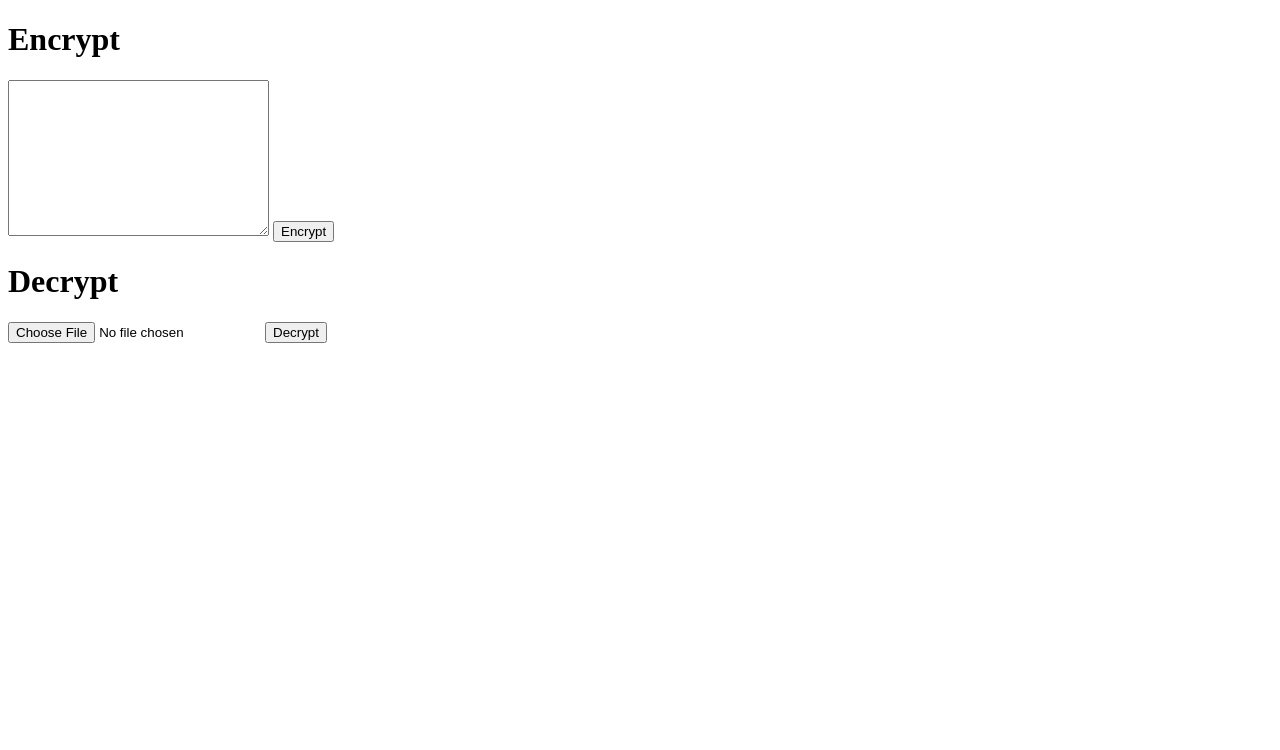
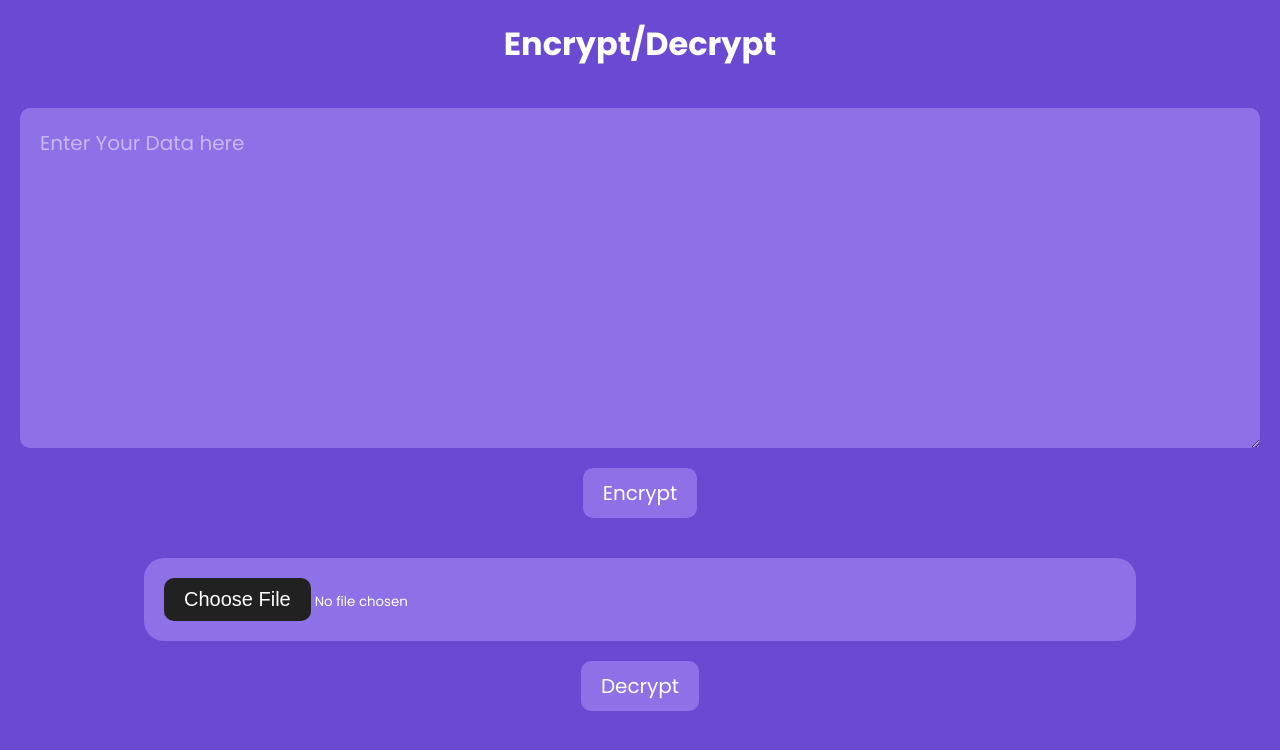
Before and after one commit to TartejBrothers/Vault-Crypt, a plain HTML site: page encrypt.html in a window 1280 px wide. Drawn offline with Linux system fonts and the light colour scheme.

Commit message:
Added: Styling to Encrypt page

```diff
--- a/encrypt.html
+++ b/encrypt.html
@@ -4,22 +4,30 @@
     <meta charset="UTF-8" />
     <meta name="viewport" content="width=device-width, initial-scale=1.0" />
     <title>Encrypt/Decrypt</title>
+    <link rel="stylesheet" href="styles/encrypt.css" />
   </head>
   <body>
     <div class="container">
-      <h1>Encrypt</h1>
+      <div class="header"><h1>Encrypt/Decrypt</h1></div>
+
       <form id="encrypt-form">
-        <textarea name="Data" id="encrypt-data" cols="30" rows="10"></textarea>
+        <textarea
+          name="Data"
+          id="encrypt-data"
+          cols="30"
+          rows="10"
+          placeholder="Enter Your Data here"
+        ></textarea>
         <button type="submit">Encrypt</button>
       </form>
-      <h1>Decrypt</h1>
+
       <form id="decrypt-form">
         <input type="file" id="encrypted-file-input" />
         <button type="submit">Decrypt</button>
       </form>
-      <div id="decrypted-text-container"></div>
+      <div id="decrypted-text-container" class="decryptedtext"></div>
     </div>
 
-    <script src="crypto.js"></script>
+    <script src="js/crypto.js"></script>
   </body>
 </html>
--- a/crypto.js
+++ b/js/crypto.js
@@ -4,13 +4,12 @@ window.onload = function () {
   const decryptedTextContainer = document.getElementById(
     "decrypted-text-container"
   );
+  decryptedTextContainer.style.padding = "20px";
 
   let encryptionKey = null;
 
   function getEncryptionKey() {
-
     if (!encryptionKey) {
-
       encryptionKey = window.crypto.subtle.generateKey(
         { name: "AES-GCM", length: 256 },
         true,
@@ -23,6 +22,7 @@ window.onload = function () {
   encryptForm.addEventListener("submit", async function (event) {
     event.preventDefault();
     const dataTextarea = document.getElementById("encrypt-data");
+
     const data = dataTextarea.value;
 
     try {
--- a/server/index.js
+++ b/server/index.js
@@ -39,8 +39,7 @@ app.get("/", (req, res) => {
 //     }
 //   });
 // });
-const uri =
-  "mongodb+srv://tartejbros:Rr5rnp6PAQng3lHr@todoapp.wrcgueg.mongodb.net/tododb?retryWrites=true&w=majority";
+const uri = "";
 
 app.post("/saveData", async (req, res) => {
   const { username, hashedPassword } = req.body;
--- /dev/null
+++ b/styles/encrypt.css
@@ -0,0 +1,103 @@
+@import url("https://fonts.googleapis.com/css2?family=Poppins:ital,wght@0,100;0,200;0,300;0,400;0,500;0,600;0,700;0,800;0,900;1,100;1,200;1,300;1,400;1,500;1,600;1,700;1,800;1,900&display=swap");
+
+* {
+  margin: 0;
+  padding: 0;
+  box-sizing: border-box;
+  color: #ffffff;
+  font-family: "Poppins", sans-serif;
+}
+html {
+  height: 100%;
+  width: 100%;
+  background-color: #6a4ad2;
+}
+
+.header {
+  display: flex;
+  align-items: center;
+  padding: 20px;
+  width: 100%;
+  text-align: center;
+  justify-content: center;
+  top: 0;
+  background-color: #6a4ad2;
+  z-index: 100;
+}
+form {
+  display: flex;
+  align-items: center;
+  justify-content: center;
+  flex-direction: column;
+  padding: 20px;
+}
+form textarea {
+  width: 100%;
+  height: 100%;
+
+  border-radius: 10px;
+  border: none;
+  padding: 20px;
+  background-color: #8e70e7;
+  color: #ffffff;
+  font-size: 20px;
+}
+form textarea::placeholder {
+  color: #ffffff;
+  opacity: 0.5;
+  font-size: 20px;
+}
+form button {
+  margin-top: 20px;
+  padding: 10px 20px;
+  border-radius: 10px;
+  border: none;
+  background-color: #8e70e7;
+  color: #ffffff;
+  font-size: 20px;
+  cursor: pointer;
+  transition: all 0.7s ease;
+}
+form button:hover {
+  background-color: #ffffff;
+  color: #8e70e7;
+}
+form input[type="file"] {
+  background-color: #8e70e7;
+  color: #ffffff;
+  border-radius: 20px;
+  padding: 20px;
+  width: 80%;
+  display: flex;
+  align-items: center;
+  justify-content: center;
+}
+form input[type="file"]::file-selector-button {
+  padding: 10px 20px;
+  border-radius: 10px;
+  border: none;
+
+  background-color: #212121;
+  color: #ffffff;
+  font-size: 20px;
+  cursor: pointer;
+  transition: all 0.7s ease;
+}
+.decryptedtext {
+  width: 80%;
+  margin: 0px auto 50px auto;
+  border-radius: 10px;
+  border: none;
+  color: #ffffff;
+
+  font-size: 20px;
+}
+@media screen and (max-width: 1000px) {
+  form input[type="file"]::file-selector-button {
+    display: flex;
+    width: 100%;
+    flex-direction: column;
+    align-items: center;
+    justify-content: center;
+  }
+}
```
Also changed, not shown: index.html (+2 -2 lines), js/index.js (renamed from index.js), styles/style.css (renamed from style.css).
